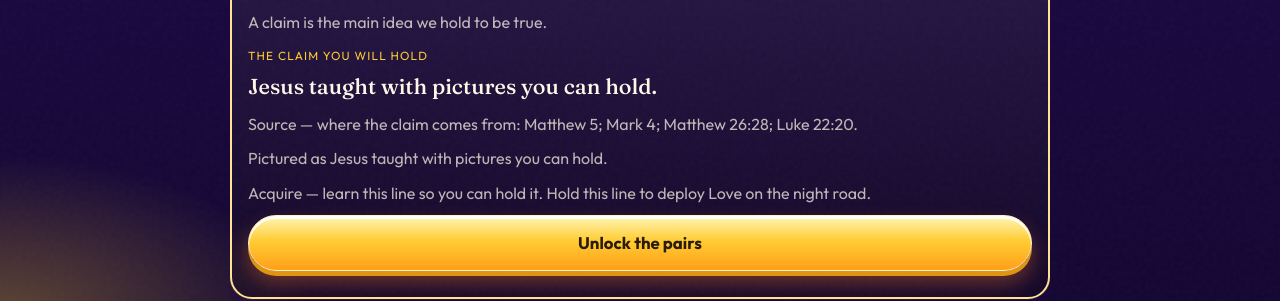
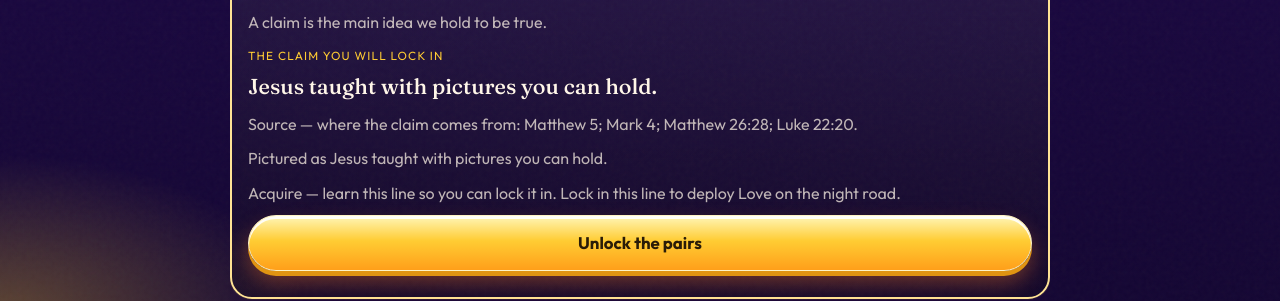
Before and after one commit to cphillippe/Silver-dollar-city, a React (Vite) app: page / in a window 1280 px wide. Both pictures are taken after a click on the button "Begin the trail". Shown: the part 386-687 px from the top of the page. Built offline with nearby package versions, Linux system fonts and the light colour scheme; what @capacitor/core would draw is missing.

Commit message:
Lock In chrome: rename post-Match Hold → Lock In (1.4.93)

```diff
--- a/src/components/PackStreet.tsx
+++ b/src/components/PackStreet.tsx
@@ -48,7 +48,7 @@ export function PackStreet({ packId, onNavigate }: PackStreetProps) {
           <h1>{street.title}</h1>
           <p>
             This street is extra. The core Easy trail stays free — never a paywall on Mercy,
-            Match, or Hold.
+            Match, or Lock In.
           </p>
           <p className="quiet">{packPaywallLine(street.place)}</p>
           {pack ? (
--- a/src/components/TeachUnlock.tsx
+++ b/src/components/TeachUnlock.tsx
@@ -97,14 +97,14 @@ export function TeachUnlock({ brief, kind, onUnlock, unlock, beats }: TeachUnloc
       <p className="teach-reason">{story}</p>
       <WordGloss words={school} extra={plain?.word} />
       <p className="quiet">{WORDS.claim.teach}</p>
-      <p className="eyebrow hold-kicker">The claim you will hold</p>
+      <p className="eyebrow hold-kicker">The claim you will lock in</p>
       <p className="recall-line rehearse-stem">{brief.claim}</p>
       <p className="quiet">
         {WORDS.source.term} — {WORDS.source.sense}: {brief.source}.
       </p>
       <p className="quiet">Pictured as {learningBeat(brief.id)}.</p>
       <p className="quiet">
-        Acquire — learn this line so you can hold it. Hold this line to deploy{' '}
+        Acquire — learn this line so you can lock it in. Lock in this line to deploy{' '}
         {tool?.label ?? 'Love'} on the night road.
       </p>
       {beats && beats.length > 0 ? (
```
